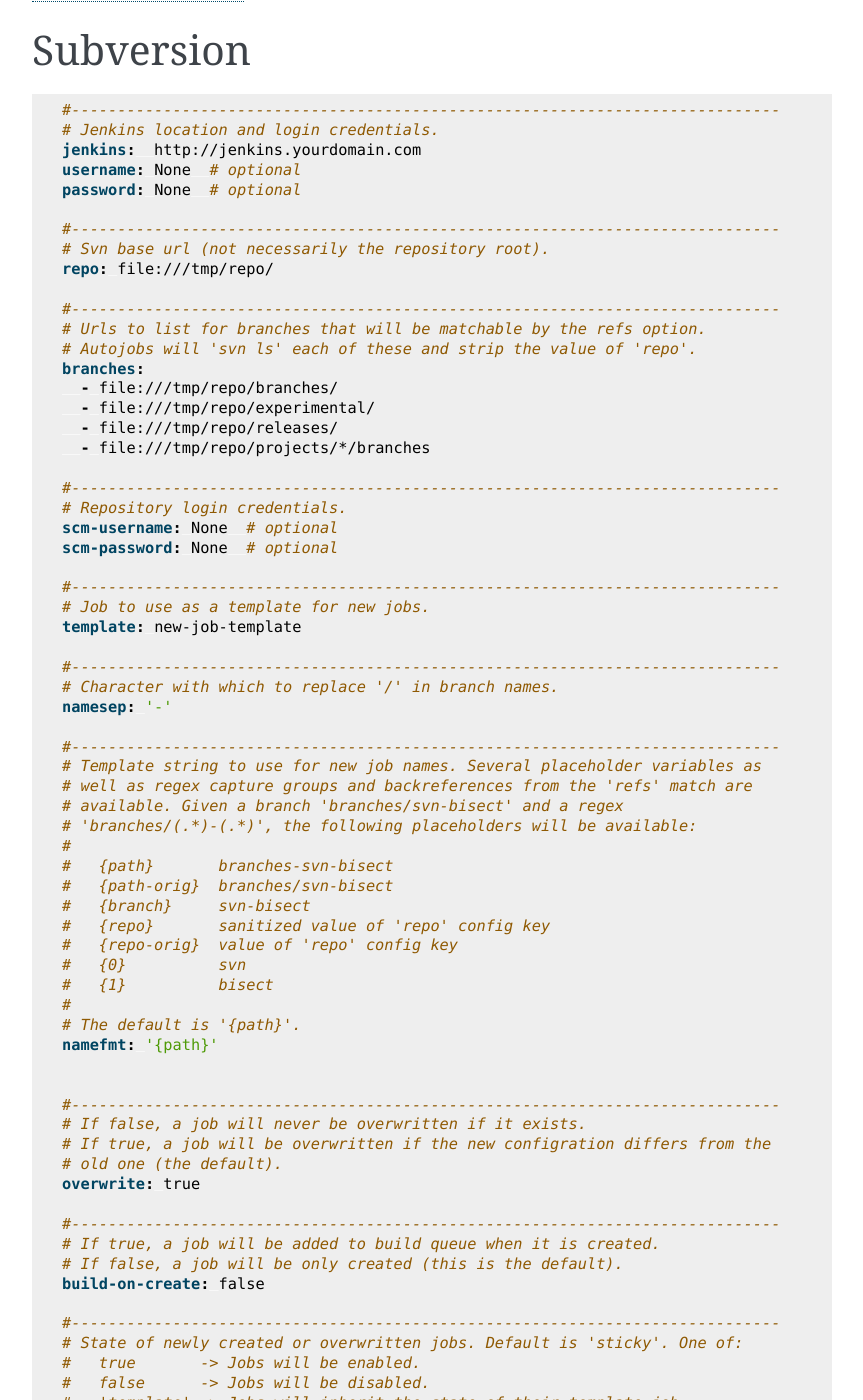
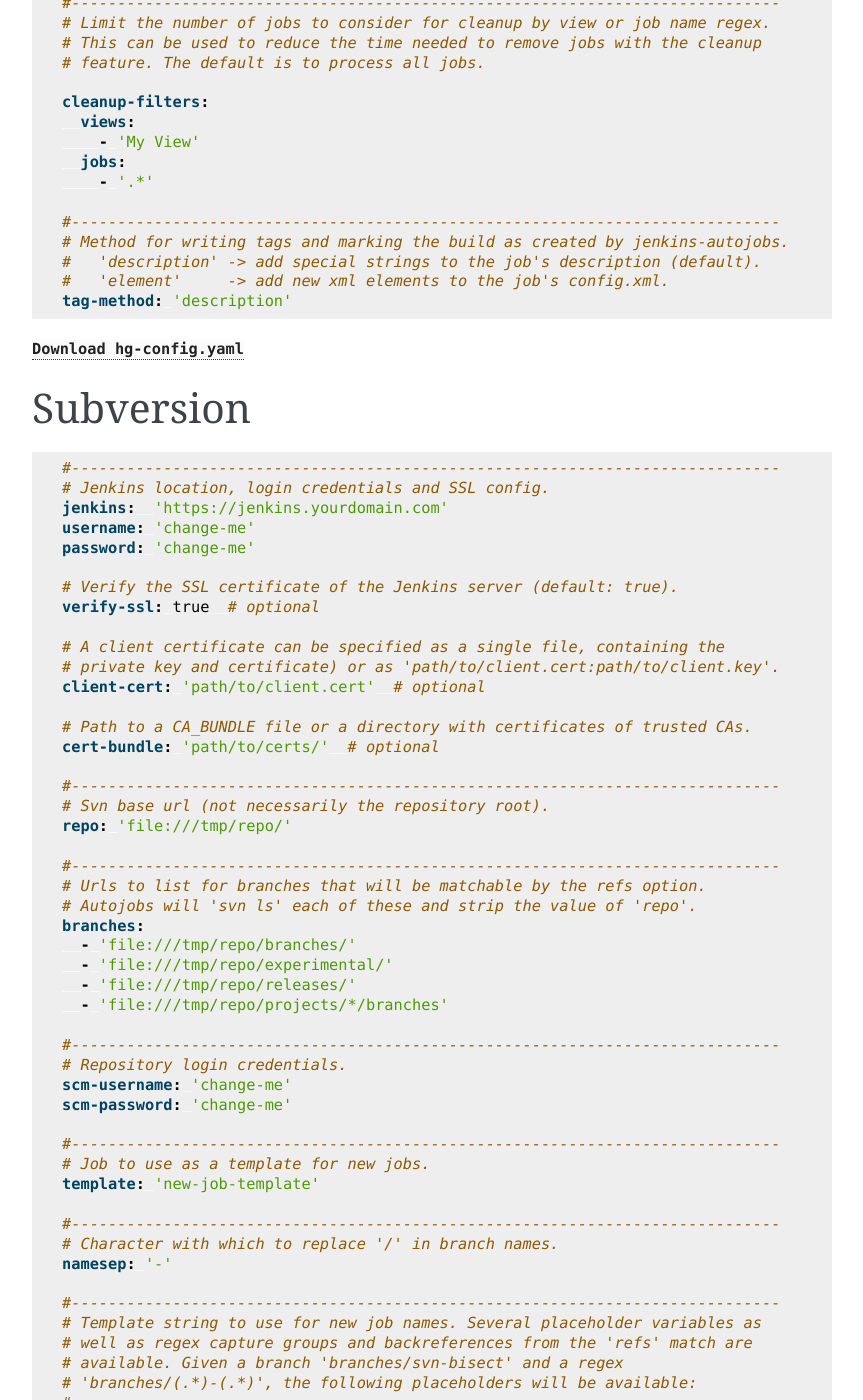
Before and after one commit to gvalkov/jenkins-autojobs, a Sphinx documentation site: the page built from docs/examples.rst, in a window 1280 px wide and 1400 px high, scrolled down 6409 px. Shown: the whole window, without its empty margins (168-1031 px from the left). Built offline with Sphinx 7.4.7, drawn with Linux system fonts in a browser that asks for light colours; some of the changed text lies outside the part shown.

Commit message:
Add Jenkins SSL certificate verification options
Add the 'verify-ssl', 'cert-bundle' and 'client-cert' config-file
options. There are also command-line options to match them.

```diff
--- a/docs/examples/git-config.yaml
+++ b/docs/examples/git-config.yaml
@@ -1,24 +1,34 @@
 #-----------------------------------------------------------------------------
-# Jenkins location and login credentials.
-jenkins:  http://jenkins.yourdomain.com
-username: None  # optional
-password: None  # optional
+# Jenkins location, login credentials and SSL config.
+jenkins:  'https://jenkins.yourdomain.com'
+username: 'change-me'
+password: 'change-me'
+
+# Verify the SSL certificate of the Jenkins server (default: true).
+verify-ssl: true  # optional
+
+# A client certificate can be specified as a single file, containing the
+# private key and certificate) or as 'path/to/client.cert:path/to/client.key'.
+client-cert: 'path/to/client.cert'  # optional
+
+# Path to a CA_BUNDLE file or a directory with certificates of trusted CAs.
+cert-bundle: 'path/to/certs/'  # optional
 
 #-----------------------------------------------------------------------------
 # Git repository location. This can be a local filesystem directory or an url.
 # If location is local, 'git show-ref' is used. If it is an url, 'git ls-remote'
 # is used. Keep in mind that these commands return ref names differently, which
 # is relevant for setting the 'repo' configuration key.
-repo: file:///tmp/project-repo/  # or /tmp/project-repo
+repo: 'file:///tmp/project-repo/'  # or /tmp/project-repo
 
 #-----------------------------------------------------------------------------
 # Repository login credentials.
-scm-username: None  # optional
-scm-password: None  # optional
+scm-username: 'change-me'
+scm-password: 'change-me'
 
 #-----------------------------------------------------------------------------
 # Job to use as a template for new jobs.
-template: new-job-template
+template: 'new-job-template'
 
 #-----------------------------------------------------------------------------
 # Character with which to replace '/' in ref names.
@@ -59,8 +69,7 @@ namefmt: '{shortref}'
 overwrite: true
 
 #-----------------------------------------------------------------------------
-# If true, a job will be added to build queue when it is created.
-# If false, a job will be only created (this is the default).
+# If true, new jobs will be added to the build queue after creation.
 build-on-create: false
 
 #-----------------------------------------------------------------------------
--- a/docs/examples/git-config.yaml.jinja2
+++ b/docs/examples/git-config.yaml.jinja2
@@ -7,7 +7,7 @@
 # If location is local, 'git show-ref' is used. If it is an url, 'git ls-remote'
 # is used. Keep in mind that these commands return ref names differently, which
 # is relevant for setting the 'repo' configuration key.
-repo: file:///tmp/project-repo/  # or /tmp/project-repo
+repo: 'file:///tmp/project-repo/'  # or /tmp/project-repo
 
 {{ m.scmlogin()|trim }}
 
--- a/docs/examples/hg-config.yaml
+++ b/docs/examples/hg-config.yaml
@@ -1,16 +1,26 @@
 #-----------------------------------------------------------------------------
-# Jenkins location and login credentials.
-jenkins:  http://jenkins.yourdomain.com
-username: None  # optional
-password: None  # optional
+# Jenkins location, login credentials and SSL config.
+jenkins:  'https://jenkins.yourdomain.com'
+username: 'change-me'
+password: 'change-me'
+
+# Verify the SSL certificate of the Jenkins server (default: true).
+verify-ssl: true  # optional
+
+# A client certificate can be specified as a single file, containing the
+# private key and certificate) or as 'path/to/client.cert:path/to/client.key'.
+client-cert: 'path/to/client.cert'  # optional
+
+# Path to a CA_BUNDLE file or a directory with certificates of trusted CAs.
+cert-bundle: 'path/to/certs/'  # optional
 
 #-----------------------------------------------------------------------------
 # Mercurial repository url.
-repo: file:///tmp/repo/
+repo: 'file:///tmp/repo/'
 
 #-----------------------------------------------------------------------------
 # The Python binary to use when calling mercurial. Defaults to 'python'.
-python: python2
+python: 'python2'
 
 #-----------------------------------------------------------------------------
 # Process closed branches. Note that this works only for local repositories at
@@ -19,12 +29,12 @@ list-closed: true
 
 #-----------------------------------------------------------------------------
 # Repository login credentials.
-scm-username: None  # optional
-scm-password: None  # optional
+scm-username: 'change-me'
+scm-password: 'change-me'
 
 #-----------------------------------------------------------------------------
 # Job to use as a template for new jobs.
-template: new-job-template
+template: 'new-job-template'
 
 #-----------------------------------------------------------------------------
 # Character with which to replace '/' in branch names.
@@ -66,8 +76,7 @@ namefmt: '{branch}'
 overwrite: true
 
 #-----------------------------------------------------------------------------
-# If true, a job will be added to build queue when it is created.
-# If false, a job will be only created (this is the default).
+# If true, new jobs will be added to the build queue after creation.
 build-on-create: false
 
 #-----------------------------------------------------------------------------
--- a/docs/examples/hg-config.yaml.jinja2
+++ b/docs/examples/hg-config.yaml.jinja2
@@ -4,11 +4,11 @@
 
 #-----------------------------------------------------------------------------
 # Mercurial repository url.
-repo: file:///tmp/repo/
+repo: 'file:///tmp/repo/'
 
 #-----------------------------------------------------------------------------
 # The Python binary to use when calling mercurial. Defaults to 'python'.
-python: python2
+python: 'python2'
 
 #-----------------------------------------------------------------------------
 # Process closed branches. Note that this works only for local repositories at
--- a/docs/examples/svn-config.yaml
+++ b/docs/examples/svn-config.yaml
@@ -1,30 +1,40 @@
 #-----------------------------------------------------------------------------
-# Jenkins location and login credentials.
-jenkins:  http://jenkins.yourdomain.com
-username: None  # optional
-password: None  # optional
+# Jenkins location, login credentials and SSL config.
+jenkins:  'https://jenkins.yourdomain.com'
+username: 'change-me'
+password: 'change-me'
+
+# Verify the SSL certificate of the Jenkins server (default: true).
+verify-ssl: true  # optional
+
+# A client certificate can be specified as a single file, containing the
+# private key and certificate) or as 'path/to/client.cert:path/to/client.key'.
+client-cert: 'path/to/client.cert'  # optional
+
+# Path to a CA_BUNDLE file or a directory with certificates of trusted CAs.
+cert-bundle: 'path/to/certs/'  # optional
 
 #-----------------------------------------------------------------------------
 # Svn base url (not necessarily the repository root).
-repo: file:///tmp/repo/
+repo: 'file:///tmp/repo/'
 
 #-----------------------------------------------------------------------------
 # Urls to list for branches that will be matchable by the refs option.
 # Autojobs will 'svn ls' each of these and strip the value of 'repo'.
 branches:
-  - file:///tmp/repo/branches/
-  - file:///tmp/repo/experimental/
-  - file:///tmp/repo/releases/
-  - file:///tmp/repo/projects/*/branches
+  - 'file:///tmp/repo/branches/'
+  - 'file:///tmp/repo/experimental/'
+  - 'file:///tmp/repo/releases/'
+  - 'file:///tmp/repo/projects/*/branches'
 
 #-----------------------------------------------------------------------------
 # Repository login credentials.
-scm-username: None  # optional
-scm-password: None  # optional
+scm-username: 'change-me'
+scm-password: 'change-me'
 
 #-----------------------------------------------------------------------------
 # Job to use as a template for new jobs.
-template: new-job-template
+template: 'new-job-template'
 
 #-----------------------------------------------------------------------------
 # Character with which to replace '/' in branch names.
@@ -55,8 +65,7 @@ namefmt: '{path}'
 overwrite: true
 
 #-----------------------------------------------------------------------------
-# If true, a job will be added to build queue when it is created.
-# If false, a job will be only created (this is the default).
+# If true, new jobs will be added to the build queue after creation.
 build-on-create: false
 
 #-----------------------------------------------------------------------------
```
Also changed, not shown: docs/examples/shared-config.jinja2 (+17 -7 lines), docs/examples/svn-config.yaml.jinja2 (+5 -5 lines), 2 other files.
